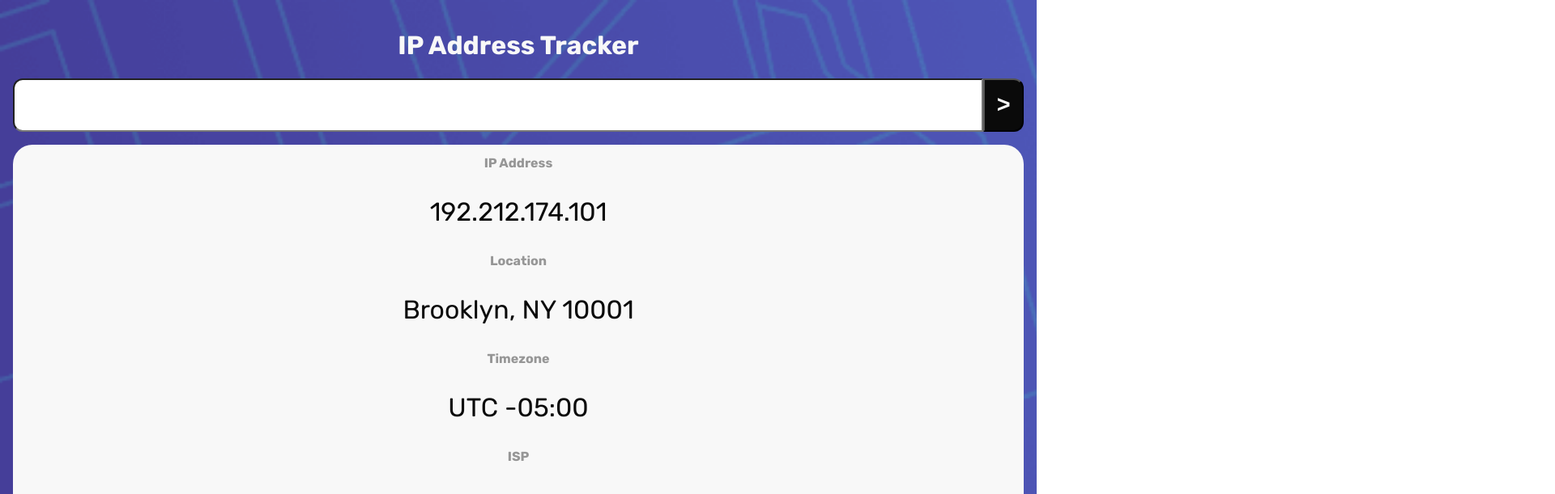
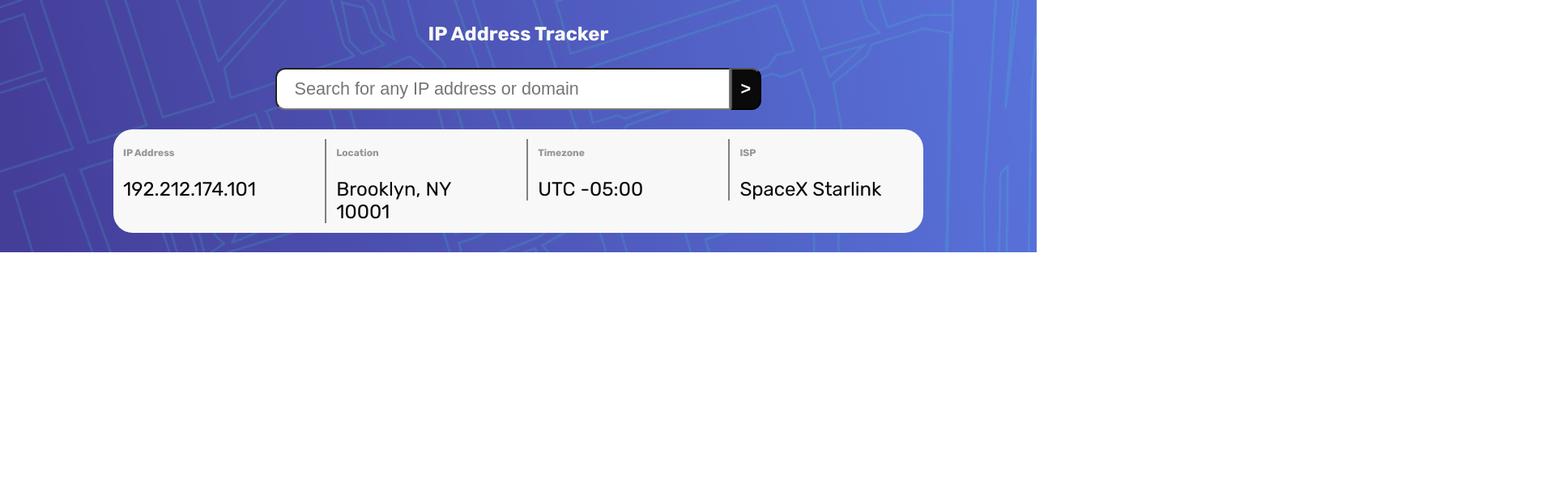
Before and after one commit to Skidragon/sd-ip-address-tracker, a Next.js app: page / in a window 1280 px wide. Shown: the top 611 px of the page at 81% size, 1920 px wide, since content can reach past the window. Built offline with nearby package versions, Linux system fonts and the light colour scheme.

Commit message:
refactor, re-style, and started map component

```diff
--- a/components/BlankCard/BlankCard.module.scss
+++ b/components/BlankCard/BlankCard.module.scss
@@ -1,6 +1,7 @@
 .container {
   background: var(--white);
   border-radius: 24px;
+  padding: 1em;
   h2 {
     color: var(--dark-gray);
     font-size: 1rem;
--- /dev/null
+++ b/components/Map/Map.tsx
@@ -0,0 +1,17 @@
+import { MapContainer, Marker, Popup, TileLayer } from "react-leaflet";
+
+export const Map = () => {
+  return (
+    <MapContainer center={[51.505, -0.09]} zoom={13} scrollWheelZoom={false}>
+      <TileLayer
+        attribution='&copy; <a href="http://osm.org/copyright">OpenStreetMap</a> contributors'
+        url="https://{s}.tile.openstreetmap.org/{z}/{x}/{y}.png"
+      />
+      <Marker position={[51.505, -0.09]}>
+        <Popup>
+          A pretty CSS3 popup. <br /> Easily customizable.
+        </Popup>
+      </Marker>
+    </MapContainer>
+  );
+};
--- a/components/SearchBar/SearchBar.module.scss
+++ b/components/SearchBar/SearchBar.module.scss
@@ -1,5 +1,6 @@
 .container {
   display: flex;
+  max-width: 600px;
 }
 $radius: 12px;
 .input {
--- a/components/SearchBar/SearchBar.tsx
+++ b/components/SearchBar/SearchBar.tsx
@@ -2,17 +2,18 @@ import React from "react";
 import classNames from "classnames";
 import searchStyles from "./SearchBar.module.scss";
 export const SearchBar = ({
+  onEnter,
+  onClick,
   placeholder = "",
-  onTrigger = () => {},
   className = "",
   ...props
 }: {
+  onEnter: React.KeyboardEventHandler<HTMLInputElement>;
+  onClick: React.MouseEventHandler<HTMLButtonElement>;
   placeholder: string;
-  onTrigger: React.ReactEventHandler;
   className?: string;
   props?: React.HTMLAttributes<HTMLDivElement>;
 }) => {
-  console.log(className);
   return (
     <div
       className={classNames({
@@ -21,8 +22,17 @@ export const SearchBar = ({
       })}
       {...props}
     >
-      <input className={searchStyles.input} type="search" onKeyUp={onTrigger} />
-      <button className={searchStyles.button} onClick={onTrigger}>
+      <input
+        className={searchStyles.input}
+        placeholder={placeholder}
+        type="search"
+        onKeyUp={(e) => {
+          if (onEnter && e.key === "Enter") {
+            onEnter(e);
+          }
+        }}
+      />
+      <button className={searchStyles.button} onClick={onClick}>
         {">"}
       </button>
     </div>
--- /dev/null
+++ b/components/StatusItem/StatusItem.module.scss
@@ -0,0 +1,10 @@
+.container {
+  display: flex;
+  flex-flow: column;
+  justify-content: space-between;
+  list-style-type: none;
+  padding: 0;
+  h2 {
+    margin-bottom: 0;
+  }
+}
--- /dev/null
+++ b/components/StatusItem/StatusItem.tsx
@@ -0,0 +1,16 @@
+import React from "react";
+import itemStyles from "./StatusItem.module.scss";
+export const StatusItem = ({
+  heading = "",
+  children,
+}: {
+  heading: string;
+  children: React.ReactNode;
+}) => {
+  return (
+    <li className={itemStyles.container}>
+      <h2>{heading}</h2>
+      {children}
+    </li>
+  );
+};
--- /dev/null
+++ b/components/StatusList/StatusList.module.scss
@@ -0,0 +1,47 @@
+.container {
+  display: flex;
+  flex-flow: column wrap;
+  margin: 0;
+  padding: 0;
+  text-align: center;
+  width: 100%;
+  max-width: 1000px;
+
+  @media screen and (min-width: 1000px) {
+    flex-flow: row;
+    justify-content: space-between;
+    text-align: left;
+    align-items: baseline;
+    & > li + li {
+      margin: 0;
+      padding: 0 1em;
+      border-left: 2px solid grey;
+    }
+    li {
+      display: flex;
+      flex-direction: column;
+      position: relative;
+      margin-top: 0;
+      height: 100%;
+      width: 100%;
+      max-width: 30ch;
+    }
+  }
+}
+// @media screen and (min-width: 1000px) {
+//     flex-flow: row;
+//     justify-content: space-between;
+//     text-align: left;
+//     align-items: baseline;
+//     & > li + li {
+//       margin: 0;
+//       padding: 0 1em;
+//       border-left: 2px solid grey;
+//     }
+//     li {
+//       position: relative;
+//       margin-top: 0;
+//       height: 100%;
+//       width: 100%;
+//     }
+//   }
--- /dev/null
+++ b/components/StatusList/StatusList.tsx
@@ -0,0 +1,5 @@
+import React from "react";
+import listStyles from "./StatusList.module.scss";
+export const StatusList = ({ children }: { children: React.ReactNode }) => {
+  return <ul className={listStyles.container}>{children}</ul>;
+};
--- a/package.json
+++ b/package.json
@@ -13,6 +13,7 @@
     "next": "10.2.3",
     "react": "17.0.2",
     "react-dom": "17.0.2",
+    "react-leaflet": "^3.2.0",
     "sass": "^1.34.0"
   },
   "devDependencies": {
--- a/pages/index.tsx
+++ b/pages/index.tsx
@@ -1,30 +1,12 @@
-import React, {
-  RefObject,
-  useEffect,
-  useLayoutEffect,
-  useRef,
-  useState,
-} from "react";
+import React, { useEffect, useRef, useState } from "react";
 import Head from "next/head";
-import Image from "next/image";
 import styles from "../styles/Home.module.scss";
 import { SearchBar } from "components/SearchBar/SearchBar";
 import { BlankCard } from "components/BlankCard/BlankCard";
-import L from "leaflet";
-const InfoDisplay = ({
-  heading = "",
-  children,
-}: {
-  heading: string;
-  children: React.ReactNode;
-}) => {
-  return (
-    <div>
-      <h2>{heading}</h2>
-      {children}
-    </div>
-  );
-};
+import { StatusList } from "components/StatusList/StatusList";
+import { StatusItem } from "components/StatusItem/StatusItem";
+import { Map } from "components/Map/Map";
+import classNames from "classnames";
 const useIsBrowserEnv = () => {
   const [isBrowserEnv, setIsBrowserEnv] = useState(false);
   useEffect(() => {
@@ -36,18 +18,18 @@ const useIsBrowserEnv = () => {
 // https://stackoverflow.com/questions/57704196/leaflet-with-next-js
 // https://epicreact.dev/why-you-shouldnt-put-refs-in-a-dependency-array/
 // https://epicreact.dev/the-latest-ref-pattern-in-react/
+// https://dev.to/vvo/how-to-solve-window-is-not-defined-errors-in-react-and-next-js-5f97
 export default function Home() {
-  const mapRef = useRef<any>(null);
   const isBrowserEnv = useIsBrowserEnv();
-  useEffect(() => {
-    if (isBrowserEnv && mapRef?.current) {
-      const map = L.map(mapRef.current).setView([51.505, -0.09], 13);
-      L.tileLayer("https://{s}.tile.openstreetmap.org/{z}/{x}/{y}.png", {
-        attribution:
-          '&copy; <a href="https://www.openstreetmap.org/copyright">OpenStreetMap</a> contributors',
-      }).addTo(map);
-    }
-  }, [isBrowserEnv]);
+  // useEffect(() => {
+  //   if (isBrowserEnv && mapRef?.current) {
+  //     const map = L.map(mapRef.current).setView([51.505, -0.09], 13);
+  //     L.tileLayer("https://{s}.tile.openstreetmap.org/{z}/{x}/{y}.png", {
+  //       attribution:
+  //         '&copy; <a href="https://www.openstreetmap.org/copyright">OpenStreetMap</a> contributors',
+  //     }).addTo(map);
+  //   }
+  // }, [isBrowserEnv]);
   return (
     <div className={styles.container}>
       <Head>
@@ -55,31 +37,42 @@ export default function Home() {
         <meta name="description" content="Generated by create next app" />
         <link rel="icon" href="/favicon.ico" />
       </Head>
-      <header className={styles.header}>
+      <header
+        className={classNames({
+          [styles.header]: true,
+          "section-container": true,
+        })}
+      >
         <h1>IP Address Tracker</h1>
         <SearchBar
           className={styles["search-bar"]}
           placeholder="Search for any IP address or domain"
-          onTrigger={() => {
+          onEnter={() => {
+            console.log("Searching");
+          }}
+          onClick={() => {
             console.log("Searching");
           }}
         />
         <BlankCard className={styles.card}>
-          <InfoDisplay heading="IP Address">
-            <p>192.212.174.101</p>
-          </InfoDisplay>
-          <InfoDisplay heading="Location">
-            <p>Brooklyn, NY 10001</p>
-          </InfoDisplay>
-          <InfoDisplay heading="Timezone">
-            <p>UTC -05:00</p>
-          </InfoDisplay>
-          <InfoDisplay heading="ISP">
-            <p>SpaceX Starlink</p>
-          </InfoDisplay>
+          <StatusList>
+            <StatusItem heading="IP Address">
+              <p>192.212.174.101</p>
+            </StatusItem>
+            <StatusItem heading="Location">
+              <p>Brooklyn, NY 10001</p>
+            </StatusItem>
+            <StatusItem heading="Timezone">
+              <p>UTC -05:00</p>
+            </StatusItem>
+            <StatusItem heading="ISP">
+              <p>SpaceX Starlink</p>
+            </StatusItem>
+          </StatusList>
         </BlankCard>
       </header>
-      <div ref={mapRef} style={{}} />
+      {/* {typeof window !== undefined && isBrowserEnv ? <Map /> : null} */}
+      {/* <div ref={mapRef} style={{}} /> */}
     </div>
   );
 }
--- a/styles/Home.module.scss
+++ b/styles/Home.module.scss
@@ -1,17 +1,20 @@
 .header {
   display: flex;
   flex-flow: column;
-  align-items: stretch;
+  align-items: center;
   text-align: center;
   background: url("../public/pattern-bg.png");
   background-size: cover;
   width: 100%;
-  padding: 1em;
+  padding: 1em 1em 2em 1em;
   position: relative;
 }
 .search-bar {
   width: 100%;
-  margin-bottom: 1rem;
+  margin-bottom: 2rem;
 }
 .card {
+  margin: 0 auto;
+  width: 100%;
+  max-width: 1000px;
 }
--- a/styles/globals.scss
+++ b/styles/globals.scss
@@ -4,8 +4,13 @@
 *::after {
   box-sizing: border-box;
 }
-
+* + * {
+  margin: 1em 0 0;
+}
 :root {
+  --sm-space: 1rem;
+  --md-space: 2rem;
+  --lg-space: 3rem;
   --desktop: 1440px;
   --dark-gray: hsl(0, 0%, 59%);
   --very-dark-gray: hsl(0, 0%, 17%);
@@ -14,7 +19,7 @@
 }
 html,
 body {
-  font-size: 16px;
+  font-size: 12px;
   font-family: "Rubik", sans-serif;
   padding: 0;
   margin: 0;
@@ -29,3 +34,6 @@ a {
   color: inherit;
   text-decoration: none;
 }
+button {
+  margin: 0;
+}
```
Also changed, not shown: 1 other file (tests, documents, lock files or other folders).
